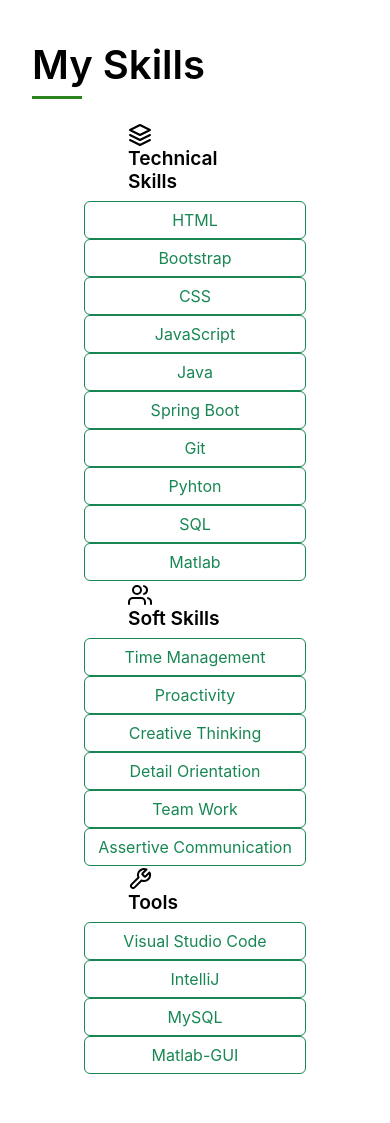
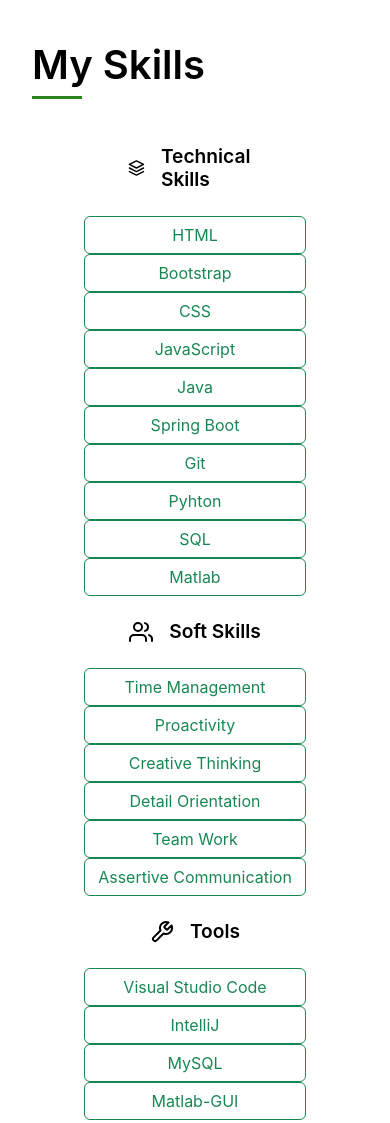
Before and after one commit to RazielGMoncayo/myPortfolio, a plain HTML site: page index.html in a window 390 px wide. Shown: the part 1660-2783 px from the top of the page. Drawn offline with nearby package versions, Linux system fonts and the light colour scheme.

Commit message:
subtitle skills' responsive problem fixed

```diff
--- a/index.html
+++ b/index.html
@@ -104,15 +104,13 @@
                                         <div class="col lg">
                                             <div class="container">
                                                 <div class="row">
-                                                    <div class="col-lg-2">
+                                                    <div class="col lg skill-title">
                                                         <svg viewBox="0 0 24 24" width="24" height="24" stroke="currentColor" stroke-width="2" fill="none" stroke-linecap="round" stroke-linejoin="round">
                                                             <path d="M12 2L2 7l10 5 10-5-10-5z"></path>
                                                             <path d="M2 17l10 5 10-5"></path>
                                                             <path d="M2 12l10 5 10-5"></path>
                                                         </svg>
-                                                    </div>
-                                                    <div class="col lg">
-                                                        <h3>Technical Skills</h3>
+                                                        <h3 class="h3skill">Technical Skills</h3>
                                                     </div>
                                                 </div>
                                             </div>
@@ -142,16 +140,14 @@
                                         <div class="col lg">
                                             <div class="container">
                                                 <div class="row">
-                                                    <div class="col-lg-2">
+                                                    <div class="col lg skill-title">
                                                         <svg viewBox="0 0 24 24" width="24" height="24" stroke="currentColor" stroke-width="2" fill="none" stroke-linecap="round" stroke-linejoin="round">
                                                             <path d="M17 21v-2a4 4 0 0 0-4-4H5a4 4 0 0 0-4 4v2"></path>
                                                             <circle cx="9" cy="7" r="4"></circle>
                                                             <path d="M23 21v-2a4 4 0 0 0-3-3.87"></path>
                                                             <path d="M16 3.13a4 4 0 0 1 0 7.75"></path>
                                                         </svg>
-                                                    </div>
-                                                    <div class="col lg">
-                                                        <h3>Soft Skills</h3>
+                                                        <h3 class="h3skill">Soft Skills</h3>
                                                     </div>
                                                 </div>
                                             </div>
@@ -177,13 +173,11 @@
                                         <div class="col lg">
                                             <div class="container">
                                                 <div class="row">
-                                                    <div class="col-lg-2">
+                                                    <div class="col lg skill-title">
                                                         <svg viewBox="0 0 24 24" width="24" height="24" stroke="currentColor" stroke-width="2" fill="none" stroke-linecap="round" stroke-linejoin="round">
                                                             <path d="M14.7 6.3a1 1 0 0 0 0 1.4l1.6 1.6a1 1 0 0 0 1.4 0l3.77-3.77a6 6 0 0 1-7.94 7.94l-6.91 6.91a2.12 2.12 0 0 1-3-3l6.91-6.91a6 6 0 0 1 7.94-7.94l-3.76 3.76z"></path>
                                                         </svg>
-                                                    </div>
-                                                    <div class="col lg ">
-                                                        <h3>Tools</h3>
+                                                        <h3 class="h3skill">Tools</h3>
                                                     </div>
                                                 </div>
                                             </div>
--- a/style.css
+++ b/style.css
@@ -137,6 +137,22 @@ header {
     transform: translateY(-5px);
     box-shadow: 0 15px 35px rgba(0, 0, 0, 0.15);
 }
+
+/* Skill title */
+.col.lg.skill-title{
+    display: flex;
+    align-items: center;
+    justify-content: center;
+    gap: 1rem;
+    margin-top: 1.5rem;
+    margin-bottom: 1.5rem;
+}
+
+.h3skill{
+    margin: 0;
+}
+
+
 /* Skills Section button */
 .btn-outline-success:hover{
     background-color: var(--accent-color);
```
